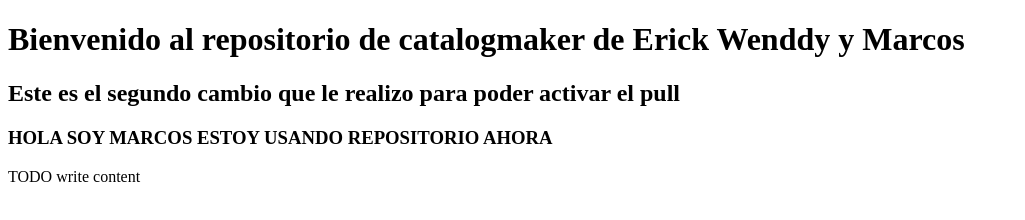
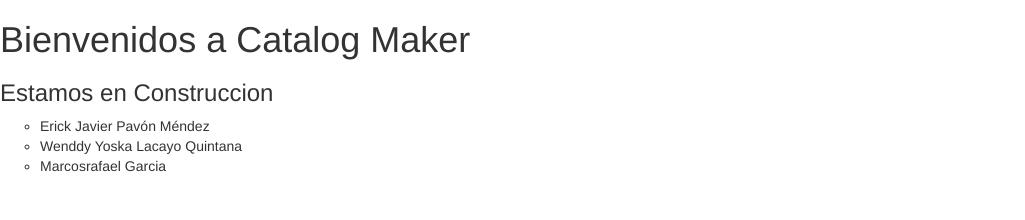
Before and after one commit to gordelio95/catalogmaker, a plain HTML site: page web/index.html in a window 1280 px wide. Shown: the whole page, without its empty margins (0-1025 px from the left). Drawn offline with nearby package versions, Linux system fonts and the light colour scheme.

Commit message:
Agregando Bootstrap a nuestro proyecto

```diff
--- a/web/index.html
+++ b/web/index.html
@@ -1,20 +1,42 @@
 <!DOCTYPE html>
 <!--
-To change this license header, choose License Headers in Project Properties.
-To change this template file, choose Tools | Templates
-and open the template in the editor.
+Proyecto de Ingenieria de Software
+Grupo: 4T3-CO
+Semestre: II
+Docente:
+Erick Javier Pavón Méndez
+Wenddy Yoska Lacayo Quintana
+Marcosrafael Garcia
 -->
 <html>
     <head>
-        <title>TODO supply a title</title>
+        <title>CATALOG MAKER 2.0</title>
         <meta charset="UTF-8">
         <meta name="viewport" content="width=device-width, initial-scale=1.0">
+
+<!-- Latest compiled and minified CSS -->
+<link rel="stylesheet" href="https://maxcdn.bootstrapcdn.com/bootstrap/3.3.7/css/bootstrap.min.css">
+
+<!-- Optional theme -->
+<link rel="stylesheet" href="https://maxcdn.bootstrapcdn.com/bootstrap/3.3.7/css/bootstrap-theme.min.css">
+
+
+
     </head>
     <body>
+        <div>
+        <h1>Bienvenidos a Catalog Maker</h1>
+        <h3>Estamos en Construccion</h3>
+        <ul type="circle">
+            <li>Erick Javier Pavón Méndez</li>
+            <li>Wenddy Yoska Lacayo Quintana</li>
+            <li>Marcosrafael Garcia</li>
+        </ul>
 
-        <h1>Bienvenido al repositorio de catalogmaker de Erick Wenddy y Marcos</h1>
-        <h2>Este es el segundo cambio que le realizo para poder activar el pull</h2>
-        <h3> HOLA SOY MARCOS ESTOY USANDO REPOSITORIO AHORA</h3>
-        <div>TODO write content</div>
+        </div>
+
+
+        <!-- Latest compiled and minified JavaScript -->
+<script src="https://maxcdn.bootstrapcdn.com/bootstrap/3.3.7/js/bootstrap.min.js"></script>
     </body>
 </html>
```
Also changed, not shown: 1 other file.
